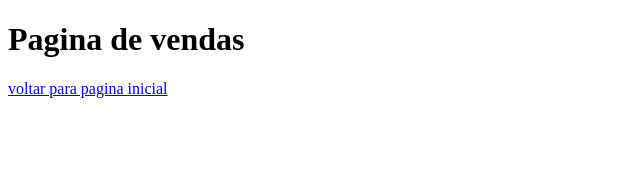
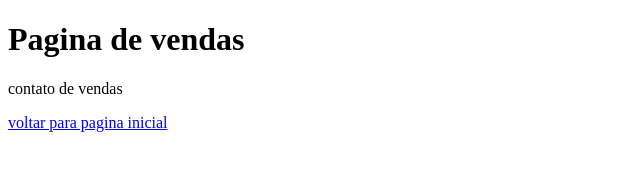
Before and after one commit to Regis2509/projeto-da-aula-github, a plain HTML site: page vendas.html in a window 1280 px wide. Shown: the whole page, without its empty margins (0-640 px from the left). Drawn offline with Linux system fonts and the light colour scheme.

Commit message:
Acrescentado o contato das vendas

```diff
--- a/vendas.html
+++ b/vendas.html
@@ -8,6 +8,7 @@
 </head>
 <body>
     <h1>Pagina de vendas</h1>
+    <p>contato de vendas</p>
     <a href="index.html">voltar para pagina inicial</a>
 
 
```
